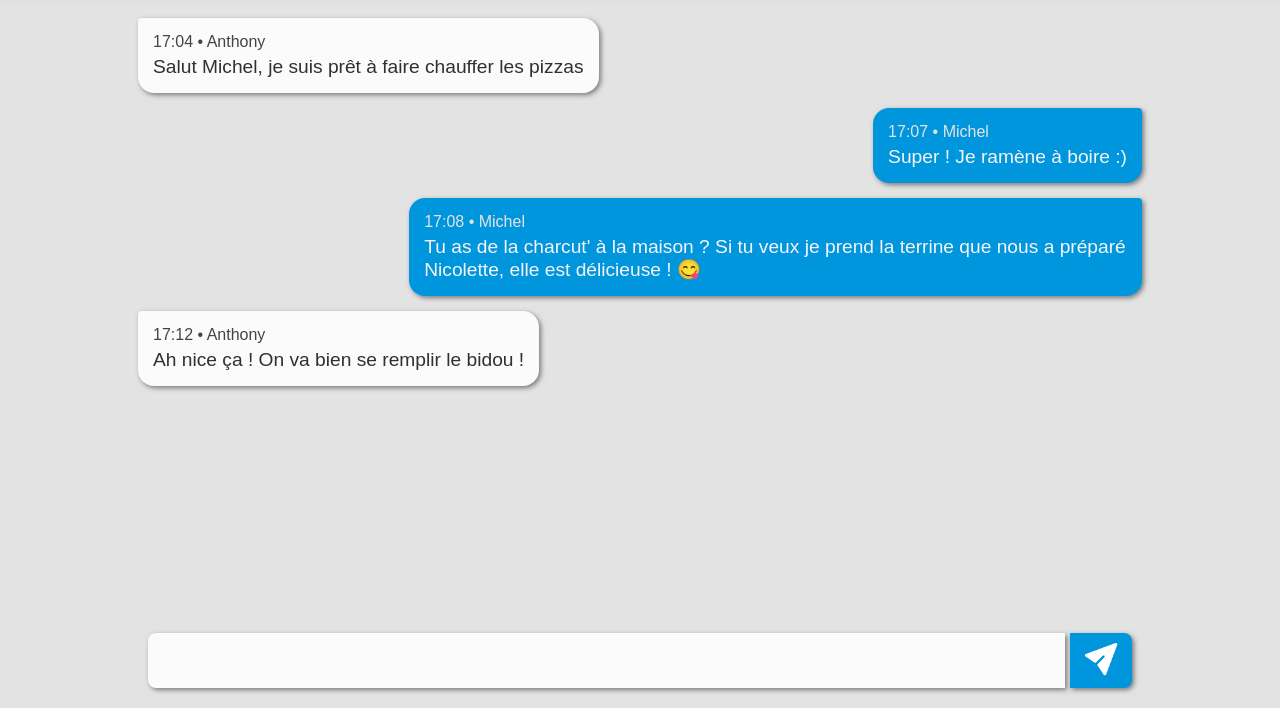
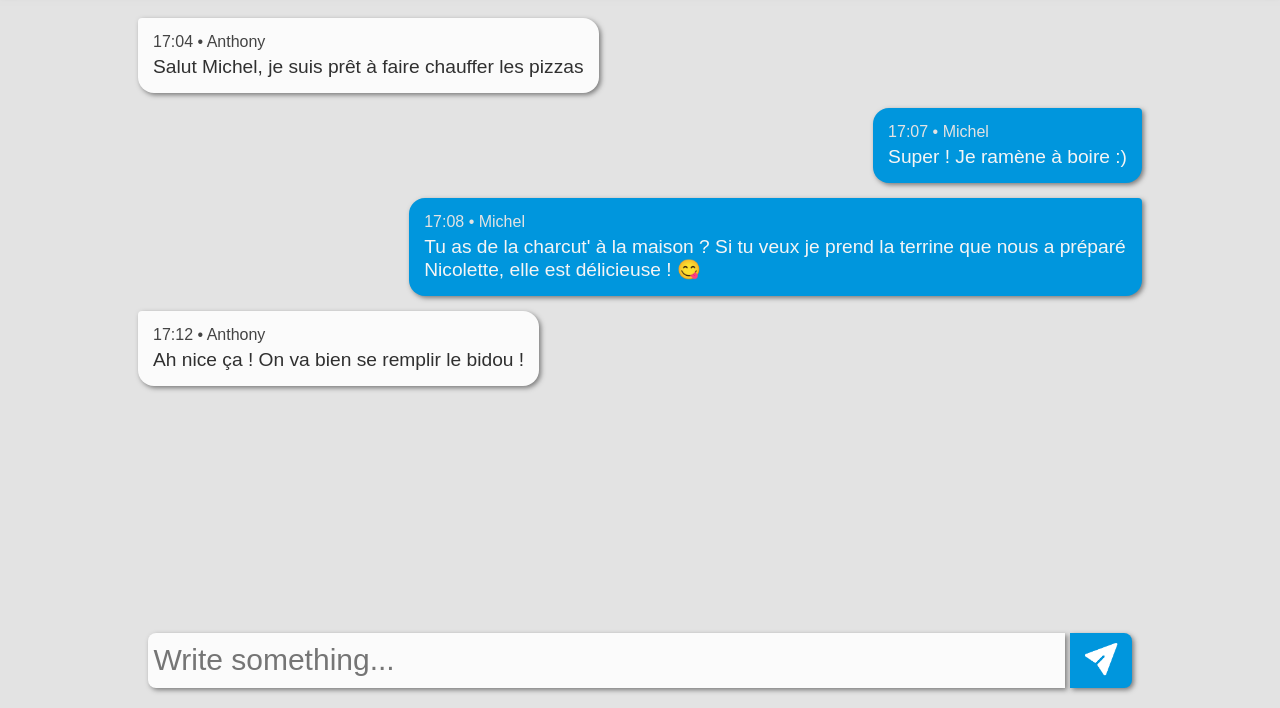
Before and after one commit to tumo-lyon/programming--socket-io-chat, a website: page public/index.html in a window 1280 px wide. Shown: the part 92-800 px from the top of the page. Drawn offline with nearby package versions, Linux system fonts and the light colour scheme.

Commit message:
Disabled auto-complete and added placeholder

```diff
--- a/public/index.html
+++ b/public/index.html
@@ -38,9 +38,13 @@
           </p>
         </div>
       </div>
-      <form id="message-form" class="input-wrapper">
+      <form id="message-form" class="input-wrapper" autocomplete="off">
         <div class="input-bar">
-          <input id="message-input" type="text" />
+          <input
+            id="message-input"
+            type="text"
+            placeholder="Write something..."
+          />
           <button type="submit" class="input-button">
             <img id="message-send" src="images/send_button.png" />
           </button>
```
